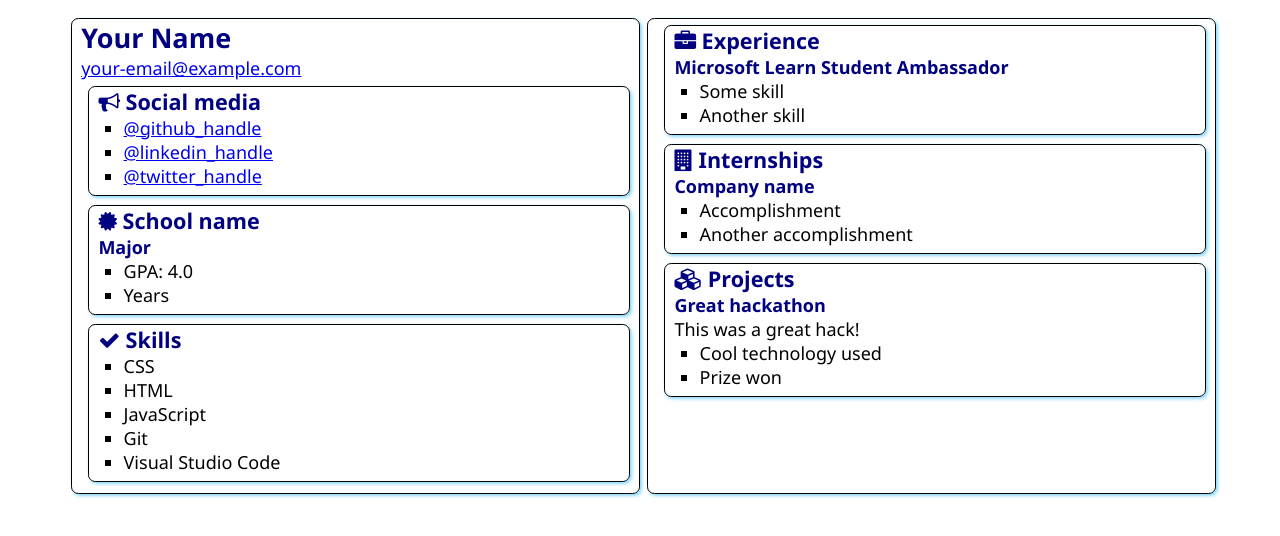
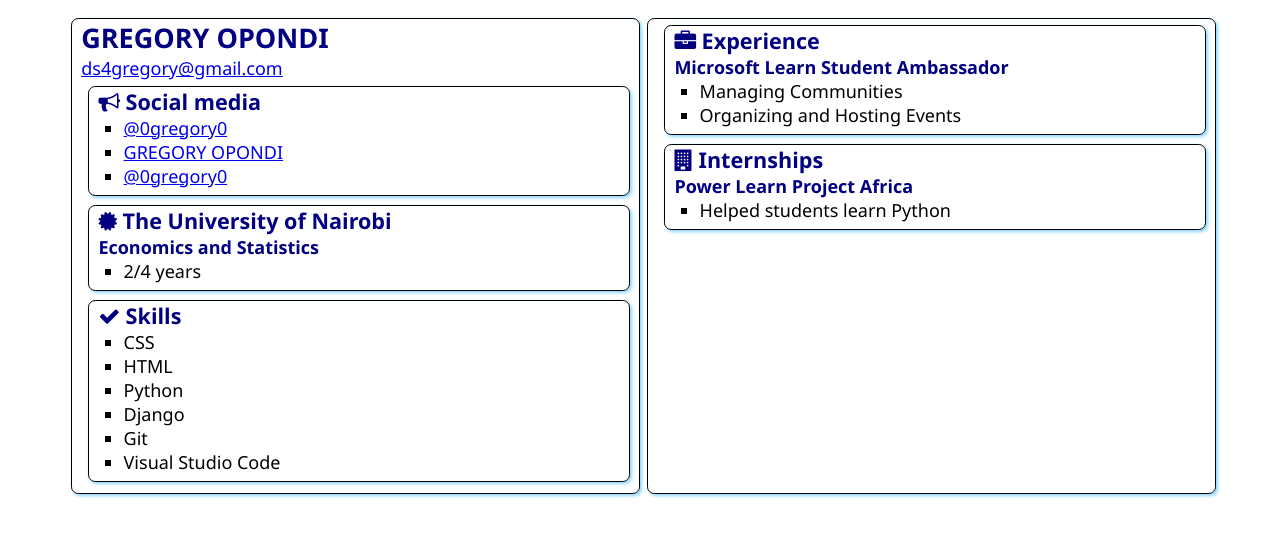
Before and after one commit to 0gregory0/SATechnicalOnboarding, a plain HTML site: page src/index.html in a window 1280 px wide. Drawn offline with Linux system fonts and the light colour scheme.

Commit message:
Update index.html
Personalized the information

```diff
--- a/src/index.html
+++ b/src/index.html
@@ -12,8 +12,8 @@
 <body>
     <main>
         <article class="box">
-            <h1>Your Name</h1>
-            <div><a href="mailto:your.email@example.com">your-email@example.com</a></div>
+            <h1>GREGORY OPONDI</h1>
+            <div><a href="mailto:your.email@example.com">ds4gregory@gmail.com</a></div>
 
             <section class="box">
                 <h2>
@@ -21,9 +21,9 @@
                     Social media
                 </h2>
                 <ul>
-                    <li><a href="https://github.com/<handle>">@github_handle</a></li>
-                    <li><a href="https://linkedin.com/in/<handle>">@linkedin_handle</a></li>
-                    <li><a href="https://twitter.com/<handle>">@twitter_handle</a></li>
+                    <li><a href="https://github.com/0gregory0">@0gregory0</a></li>
+                    <li><a href="https://www.linkedin.com/in/gregory-opondi-03b98b197/">GREGORY OPONDI</a></li>
+                    <li><a href="https://twitter.com/0gregory0">@0gregory0</a></li>
                 </ul>
             </section>
 
@@ -31,12 +31,12 @@
                 <div class="education">
                     <h2>
                         <i class="fa fa-certificate" aria-hidden="true"></i>
-                        School name
+                        The University of Nairobi
                     </h2>
-                    <h3>Major</h3>
+                    <h3>Economics and Statistics</h3>
                     <ul>
-                        <li>GPA: 4.0</li>
-                        <li>Years</li>
+                        <!-- <li>GPA: 4.0</li> -->
+                        <li>2/4 years</li>
                     </ul>
                 </div>
             </section>
@@ -49,7 +49,8 @@
                 <ul>
                     <li>CSS</li>
                     <li>HTML</li>
-                    <li>JavaScript</li>
+                    <li>Python</li>
+                    <li>Django</li>
                     <li>Git</li>
                     <li>Visual Studio Code</li>
                 </ul>
@@ -63,8 +64,8 @@
                 </h2>
                 <h3>Microsoft Learn Student Ambassador</h3>
                 <ul>
-                    <li>Some skill</li>
-                    <li>Another skill</li>
+                    <li>Managing Communities</li>
+                    <li>Organizing and Hosting Events</li>
                 </ul>
             </section>
             <section class="box">
@@ -73,13 +74,13 @@
                     Internships
                 </h2>
 
-                <h3>Company name</h3>
+                <h3>Power Learn Project Africa</h3>
                 <ul>
-                    <li>Accomplishment</li>
-                    <li>Another accomplishment</li>
+                    <li>Helped students learn Python</li>
+                    <!-- <li>Another accomplishment</li> -->
                 </ul>
             </section>
-            <section class="box">
+            <!-- <section class="box">
                 <h2>
                     <i class="fa fa-cubes" aria-hidden="true"></i>
                     Projects
@@ -91,7 +92,7 @@
                     <li>Cool technology used</li>
                     <li>Prize won</li>
                 </ul>
-            </section>
+            </section> -->
         </article>
 
     </main>
```
